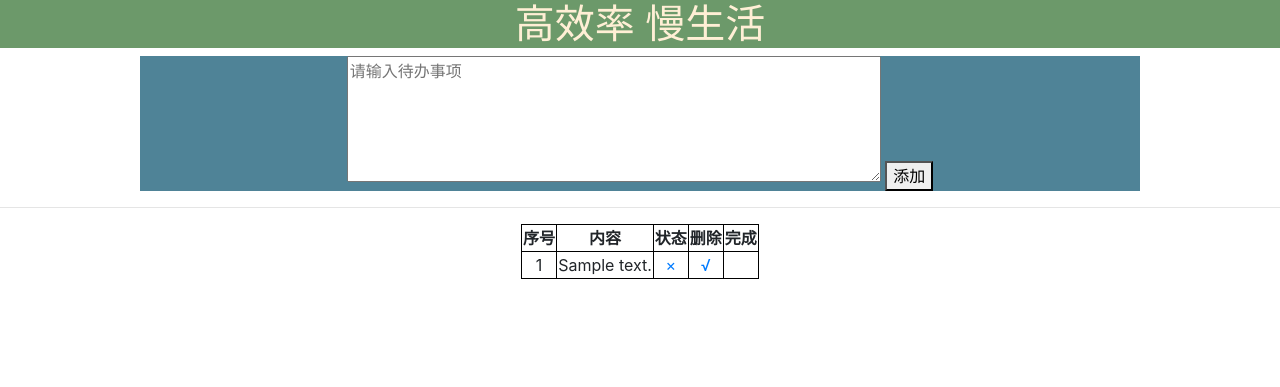
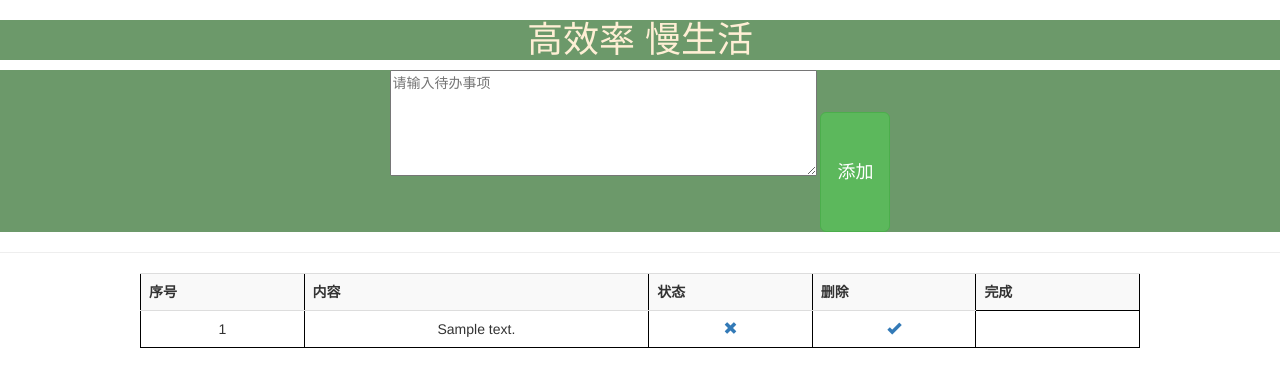
Before and after one commit to S-sherlock/flask-todo, a Flask app: page /get in a window 1280 px wide. Shown: the top 387 px of the page. Run offline with Flask 2, Linux system fonts and the light colour scheme; a database or web service that is not in the repository returns one stand-in record (values such as "Sample title"); some libraries are stand-ins or nearby versions.

Commit message:
美化表单和表格

```diff
--- a/app.py
+++ b/app.py
@@ -1,4 +1,5 @@
 from flask import Flask,render_template,url_for,redirect,request
+from bson.objectid import ObjectId
 from datetime import datetime
 import pymongo
 
@@ -53,7 +54,7 @@ def finish():
     # 更新状态为已完成
     args = request.args
     content = args['content']
-    print(id)
+    print(content)
     db.todo.update(
         {'content': content},
         {'$set': {'status': 1}}
--- a/templates/base.html
+++ b/templates/base.html
@@ -4,9 +4,9 @@
   <meta charset="UTF-8">
   <title>{% block title %} {% endblock %}</title>
   <!-- 引用bootstrap css js,jquery -->
-  <link href="https://cdn.bootcss.com/twitter-bootstrap/4.1.3/css/bootstrap.css" rel="stylesheet">
+  <link rel="stylesheet" href="https://cdn.jsdelivr.net/npm/bootstrap@3.3.7/dist/css/bootstrap.min.css" integrity="sha384-BVYiiSIFeK1dGmJRAkycuHAHRg32OmUcww7on3RYdg4Va+PmSTsz/K68vbdEjh4u" crossorigin="anonymous">
   <script src="https://cdn.bootcss.com/twitter-bootstrap/4.1.3/js/bootstrap.js"></script>
-  <script src="https://cdn.bootcss.com/jquery/3.3.1/jquery.js"></script>
+  <script src="https://cdn.jsdelivr.net/npm/bootstrap@3.3.7/dist/js/bootstrap.min.js" integrity="sha384-Tc5IQib027qvyjSMfHjOMaLkfuWVxZxUPnCJA7l2mCWNIpG9mGCD8wGNIcPD7Txa" crossorigin="anonymous"></script>
 </head>
 <body>
 {% block content %}
--- a/templates/index.html
+++ b/templates/index.html
@@ -4,15 +4,17 @@
   <div style="background-color: #6c996a">
     <h1 style="color: papayawhip; text-align: center">高效率  慢生活</h1>
   </div>
-  <div id="todo-add" style="background-color: #4f8397; width: 1000px; margin: 0 auto;">
-    <form action="{{ url_for('add') }}" method="post" style="text-align: center">
-      <textarea rows=5 cols=50 placeholder="请输入待办事项" name="content"></textarea>
-      <button type="submit">添加</button>
-    </form>
+  <div style="background-color: #6c996a">
+    <div id="todo-add">
+      <form action="{{ url_for('add') }}" method="post" class="form-inline" style="text-align: center;">
+        <textarea rows=5 cols=50 placeholder="请输入待办事项" name="content"></textarea>
+        <button type="submit" class="btn btn-success btn-lg" style="height: 120px;">添加</button>
+      </form>
+    </div>
   </div>
   <hr>
-  <div id="todo-list" style="text-align: center;">
-    <table style="border: 1px solid black; margin: 0 auto;" border="1">
+  <div id="todo-list" style="text-align: center; width: 1000px; margin: 0 auto;">
+    <table class="table table-striped" style="border: 1px solid black; margin: 0 auto;" border="1">
       <tr>
         <th>序号</th>
         <th>内容</th>
@@ -29,8 +31,8 @@
           {% elif todo.status == 1 %}
             <td bgcolor="yellow">已完成</td>
           {% endif %}
-          <td><a href="{{ url_for('delete', content=todo.content) }}">×</a></td>
-          <td><a href="{{ url_for('finish',content=todo.content) }}">√</a></td>
+          <td><a href="{{ url_for('delete', content=todo.content) }}"><span class="glyphicon glyphicon-remove"></span></a></td>
+          <td><a href="{{ url_for('finish',content=todo.content) }}"><span class="glyphicon glyphicon-ok"></span></a></td>
         </tr>
       {% endfor %}
     </table>
```
